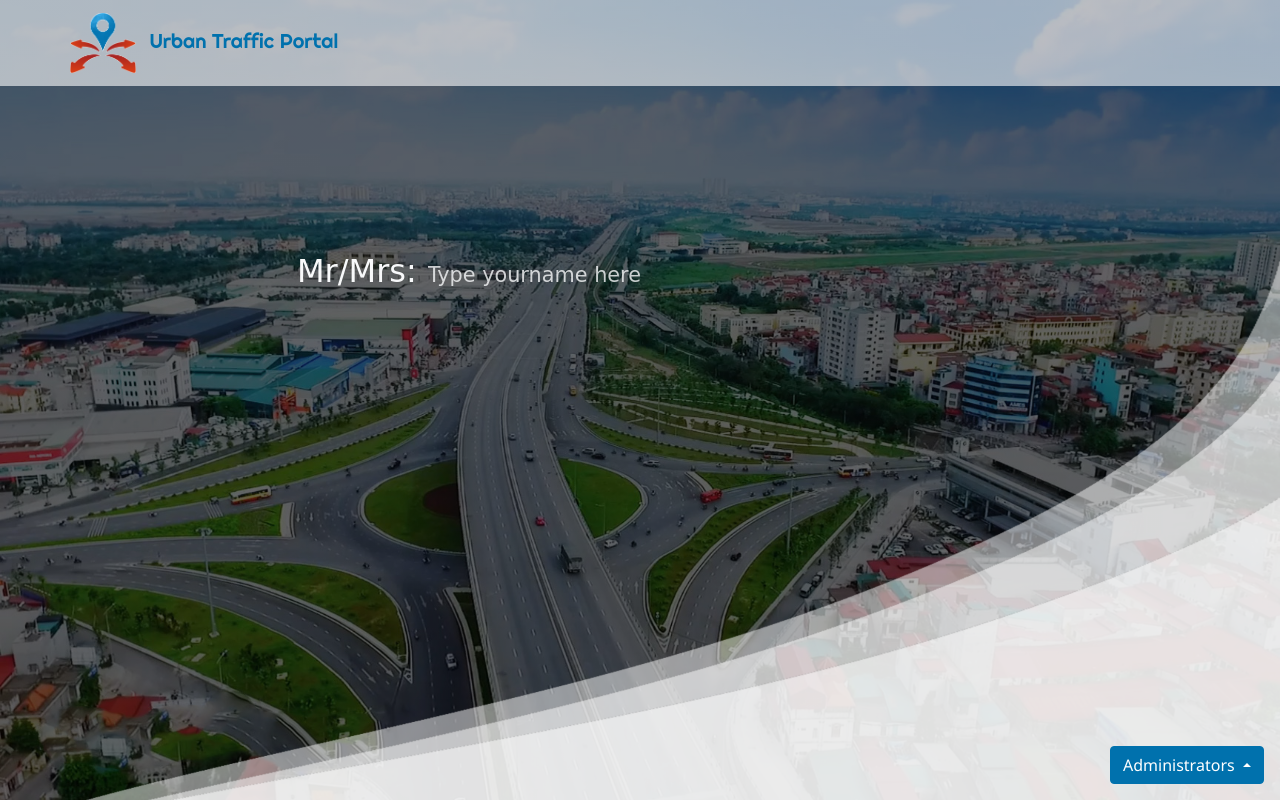
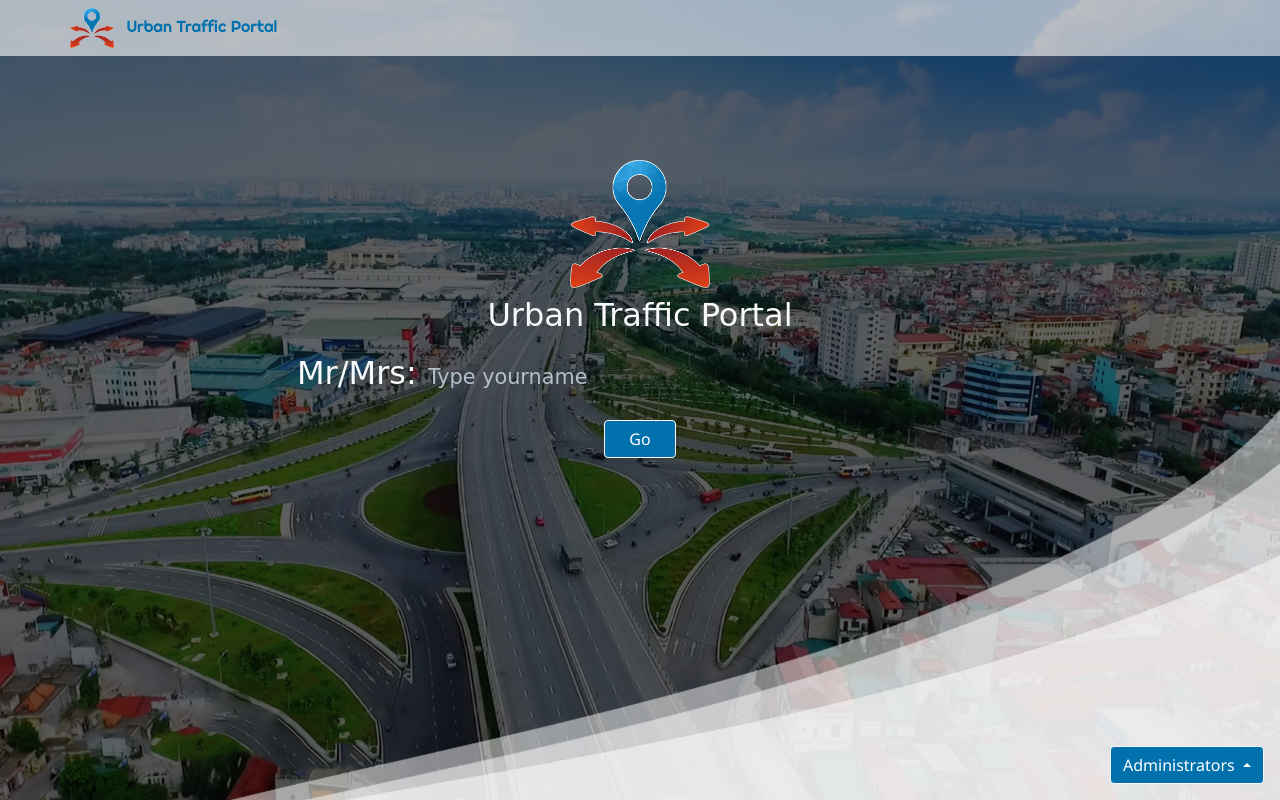
Before and after one commit to urban-traffic-portal/urban-traffic-portal.github.io, a PHP site: page / in a window 1280 px wide. Run offline with PHP 8.4, Linux system fonts and the light colour scheme; some libraries are stand-ins or nearby versions; some web fonts are replaced.

Commit message:
update index

```diff
--- a/asset/css/global.css
+++ b/asset/css/global.css
@@ -46,8 +46,20 @@ label
 
 .btn
 {
-    box-shadow: none !important;
+  box-shadow: none !important;
 }
+
+.btn:hover
+{
+	font-weight: 600;
+}
+
+span
+{
+	font-family: inherit !important;
+}
+
+/*******/
 
 #pageWelcome
 {
@@ -81,7 +93,7 @@ label
 
 #inputName::placeholder
 {
-	color: rgba(248, 249, 250, 0.796);
+	color: rgb(179, 192, 204);
 	font-size: 1.3rem;
 }
 
@@ -100,6 +112,14 @@ label
 	background-position: top;
 	background-repeat: no-repeat;
 	background-size: cover;
-	min-height: 70vh;
+	min-height: 80vh;
 	width: 100vw;
 }
+
+@media (max-width: 540px)
+{
+	#inputName, #pageWelcomeHello .input-group-text
+	{
+		font-size: 1.5rem;
+	}
+}
--- a/index.html
+++ b/index.html
@@ -30,9 +30,9 @@
     <div id="pageWelcomeContent">
       <nav class="navbar navbar-expand navbar-light">
         <div class="container">
-          <a class="navbar-brand fontHeading text-primary text-center" href="./index.html">
-            <img src="./asset/img/brand/logo.png" height="60" class="mr-2" alt="">
-            Urban Traffic Portal
+          <a id="navbar-brand" class="fontHeading text-primary" href="./index.html">
+            <img src="./asset/img/brand/logo.png" height="40" width="auto" class="mr-2" alt="">
+            <span class="d-none d-sm-inline">Urban Traffic Portal</span>
           </a>
         </div>
       </nav>
@@ -40,19 +40,26 @@
     </div>
 
     <div id="frame" class="fixed-bottom">
-      <div class="container" id="pageWelcomeHello">
+      <div class="container text-center" id="pageWelcomeHello">
+        <img src="./asset/img/brand/logo.png" height="128" width="auto" alt="" class="mb-2">
+        <h2 id="textLogo" class="fontWriting text-center text-light">
+          Urban Traffic Portal
+        </h2>
         <div class="input-group col-md-8 offset-md-2">
           <div class="input-group-prepend">
             <div class="input-group-text fontWriting">Mr/Mrs:</div>
           </div>
-          <input id="inputName" class="form-control text-light fontWriting" placeholder="Type yourname here" autocomplete="off">
+          <input id="inputName" class="form-control text-light fontWriting" placeholder="Type yourname" autocomplete="off">
         </div>
+        <button id="buttonEnter" class="btn btn-primary border-light my-3 pr-4 pl-4">
+          Go
+        </button>
       </div>
 
       <div class="navbar navbar-expand navbar-light fixed-bottom mb-2">
         <div class="container-fluid">
           <div class="dropdown dropup ml-auto">
-            <button class="btn btn-primary dropdown-toggle" id="dropdownSignin" data-toggle="dropdown" aria-haspopup="true" aria-expanded="false">
+            <button class="btn btn-primary border-light dropdown-toggle" id="dropdownSignin" data-toggle="dropdown" aria-haspopup="true" aria-expanded="false">
               Administrators
             </button>
             <form id="formSignin" class="dropdown-menu dropdown-menu-right p-4 shadow shadow-lg border border-primary mb-4" aria-labelledby="dropdownSignin">
```
Also changed, not shown: asset/img/brand/frames.png.
